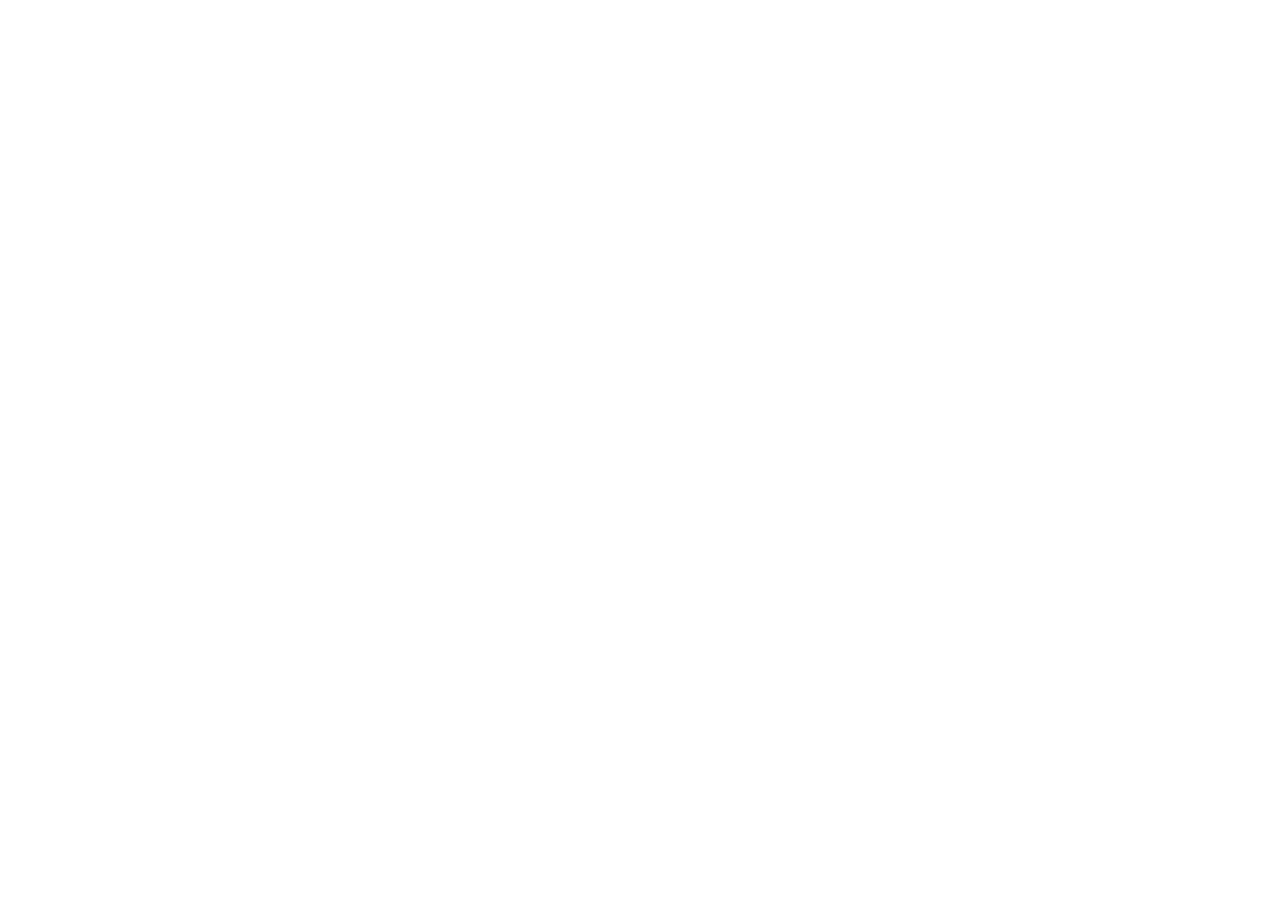
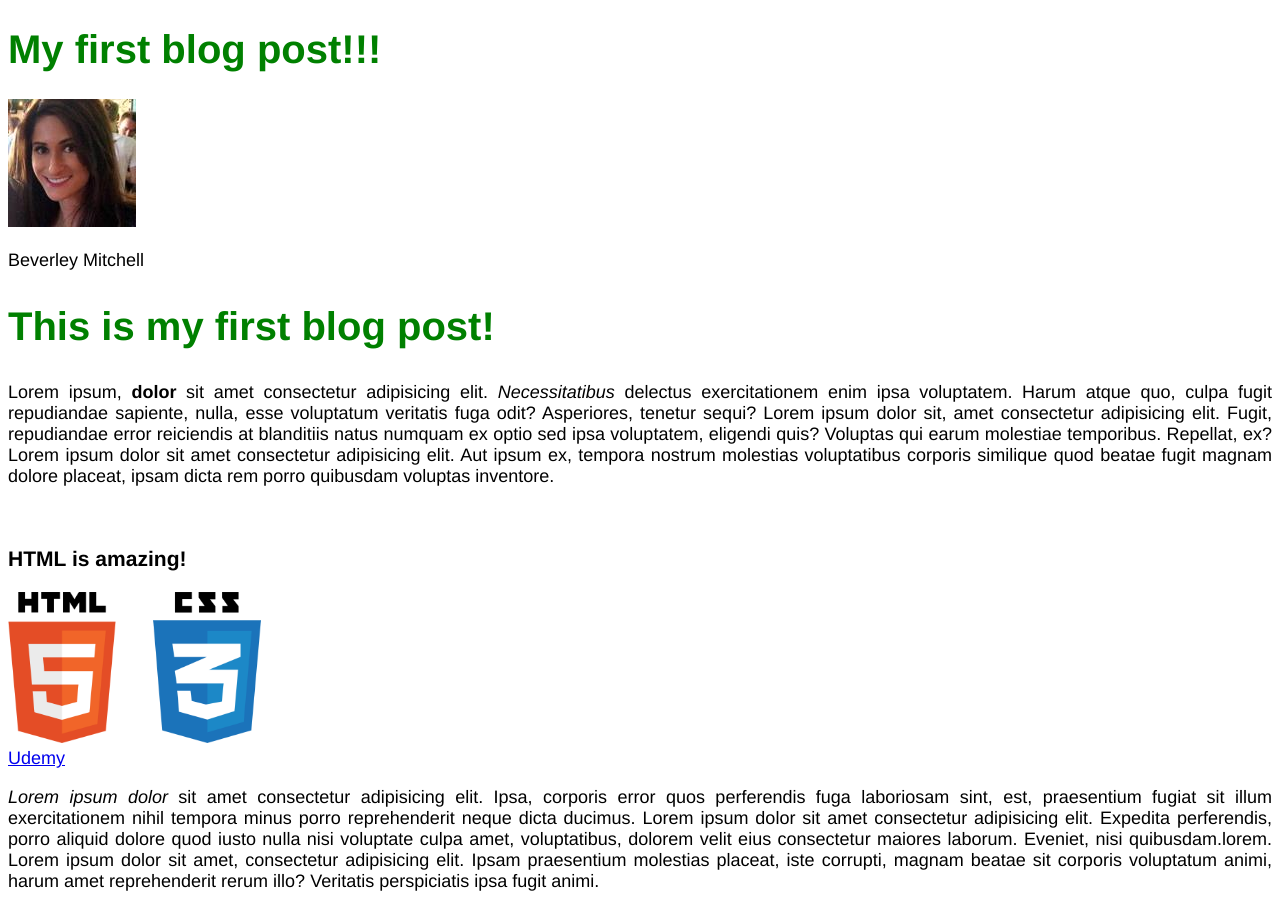
Before and after one commit to SilverBright/HTML-CSS, a plain HTML site: page index.html in a window 1280 px wide. Before the commit the page ends 800 px from the top, so only its background shows below. Drawn offline with Linux system fonts and the light colour scheme.

Commit message:
build basic html and css page layout

```diff
--- a/index.html
+++ b/index.html
@@ -4,9 +4,21 @@
   <meta charset="UTF-8">
   <meta name="viewport" content="width=device-width, initial-scale=1.0">
   <meta http-equiv="X-UA-Compatible" content="ie=edge">
-  <title>Document</title>
+  <link rel="stylesheet" href="style.css">
+  <title>My first blog post</title>
 </head>
 <body>
+  <h1>My first blog post!!!</h1>
+  <img src="image.jpg" alt="author">
+  <p>Beverley Mitchell</p>
+
+  <h2>This is my first blog post!</h2>
+  <p>Lorem ipsum, <strong>dolor</strong> sit amet consectetur adipisicing elit. <i>Necessitatibus</i> delectus exercitationem enim ipsa voluptatem. Harum atque quo, culpa fugit repudiandae sapiente, nulla, esse voluptatum veritatis fuga odit? Asperiores, tenetur sequi? Lorem ipsum dolor sit, amet consectetur adipisicing elit. Fugit, repudiandae error reiciendis at blanditiis natus numquam ex optio sed ipsa voluptatem, eligendi quis? Voluptas qui earum molestiae temporibus. Repellat, ex? Lorem ipsum dolor sit amet consectetur adipisicing elit. Aut ipsum ex, tempora nostrum molestias voluptatibus corporis similique quod beatae fugit magnam dolore placeat, ipsam dicta rem porro quibusdam voluptas inventore.</p><br />
+
+  <h3>HTML is amazing!</h3>
+  <img src="logo.png" alt="logo"><br />
+  <a href="http://udemy.com">Udemy</a>
+  <p><em> Lorem ipsum dolor</em> sit amet consectetur adipisicing elit. Ipsa, corporis error quos perferendis fuga laboriosam sint, est, praesentium fugiat sit illum exercitationem nihil tempora minus porro reprehenderit neque dicta ducimus. Lorem ipsum dolor sit amet consectetur adipisicing elit. Expedita perferendis, porro aliquid dolore quod iusto nulla nisi voluptate culpa amet, voluptatibus, dolorem velit eius consectetur maiores laborum. Eveniet, nisi quibusdam.lorem. Lorem ipsum dolor sit amet, consectetur adipisicing elit. Ipsam praesentium molestias placeat, iste corrupti, magnam beatae sit corporis voluptatum animi, harum amet reprehenderit rerum illo? Veritatis perspiciatis ipsa fugit animi.</p>
 
 </body>
 </html>
--- /dev/null
+++ b/style.css
@@ -0,0 +1,18 @@
+body {
+  font-family: Helvetica;
+  font-size: 18px;
+}
+
+h1, h2 {
+  color: green;
+  font-size: 40px;
+}
+
+img {
+  max-width: 20%;
+  height: auto;
+}
+
+p {
+  text-align: justify;
+}
```
Also changed, not shown: image.jpg (added), logo.png (added).
